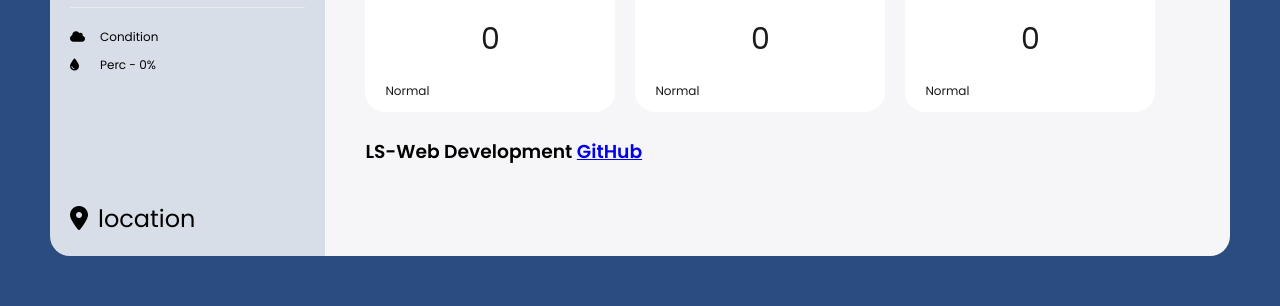
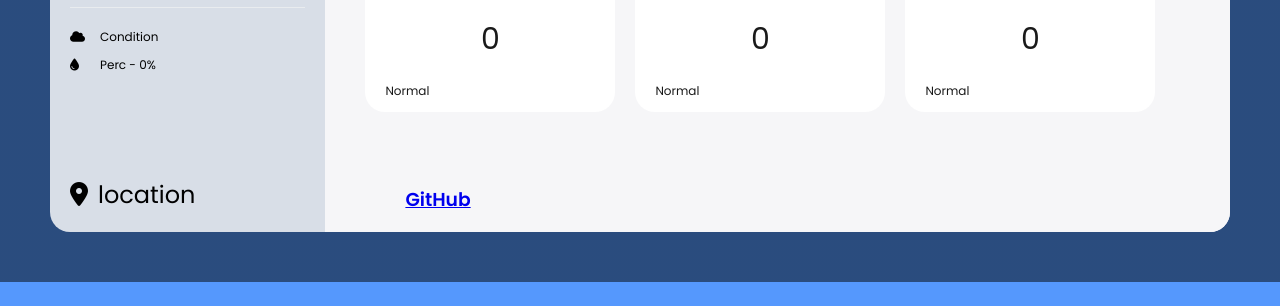
Before and after one commit to lswebdevelops/Weather-App-2.0, a plain HTML site: page index.html in a window 1280 px wide. Shown: the part 518-824 px from the top of the page. After the commit the page ends 800 px from the top, so only its background shows below. Drawn offline with Linux system fonts and the light colour scheme; no server answers.

Commit message:
styling of footer changed

```diff
--- a/index.html
+++ b/index.html
@@ -114,15 +114,12 @@
           <div class="footer">
             <div class="footer-content">
               <br>
-              <h3>LS-Web Development <a href="https://github.com/lswebdevelops/Weather-App-2.0" target="_blank"> GitHub</a></h3>
+              <h3><a href="https://github.com/lswebdevelops/Weather-App-2.0" target="_blank"> GitHub</a></h3>
             </div>
 
 
         </footer>
         </div>
       </div>
-      <footer>
-
-      </footer>
-</body>
+      </body>
 </html>
--- a/style.css
+++ b/style.css
@@ -270,6 +270,17 @@ img {
   text-align: left;
 }
 
+.footer{
+    position: absolute;
+    bottom: 0;
+    width: 100%;
+    height: 90px;
+    background-color: #f6f6f8;
+    padding: 20px 40px;
+    display: flex;
+    align-items: center;
+    justify-content: space-between;
+}
 
 
 /********** Small devices only **********/
```
